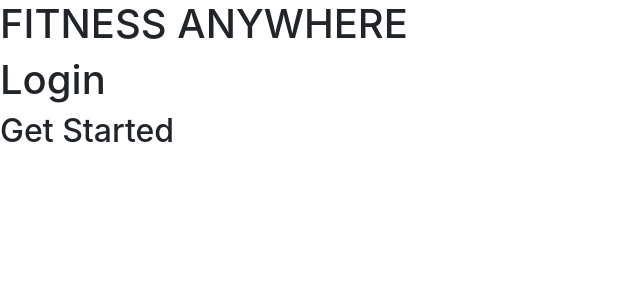
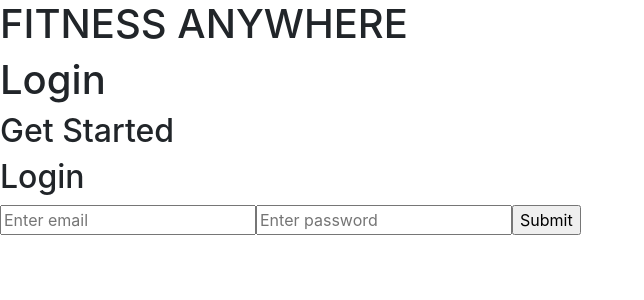
Before and after one commit to AnywhereFitness-BW/frontend, a React (Create React App) app: page /login in a window 1280 px wide. Shown: the top 300 px of the page, without its empty margins (0-644 px from the left). Built offline with nearby package versions, Linux system fonts and the light colour scheme.

Commit message:
"login functional"

```diff
--- a/src/App.js
+++ b/src/App.js
@@ -1,10 +1,12 @@
 import React from "react";
+import Register from "./components/Register";
+import Login from "./components/Login";
 
 import { Route, Link, Switch, useHistory } from "react-router-dom";
 
 function App() {
   const history = useHistory();
-  // history.push("/login");
+  history.push("/login");
 
   return (
     <div className="App">
@@ -12,15 +14,16 @@ function App() {
       <h1>Login</h1>
       <h2>Get Started</h2>
       <Switch>
+        {/* <Register /> */}
         {/* <PrivateRoute exact path="" component={} /> */}
         {/* <PrivateRoute exact path="" component={} /> */}
         {/* <PrivateRoute exact path="" component={} /> */}
         {/* <PrivateRoute exact path="" component={} /> */}
 
         {/* path to login/sign up forms/component */}
-        {/* <Route path="/login" component={} />
-        <Route exact path="/" component={} />
-        <Route path="/signUp" component={} /> */}
+        <Route path="/register" component={Register} />
+        <Route exact path="/login" component={Login} />
+        {/* <Route path="/signUp" component={} /> */}
       </Switch>
     </div>
   );
--- a/src/components/Login.js
+++ b/src/components/Login.js
@@ -1,12 +1,47 @@
-import React from "react";
+import React, { useState } from "react";
+import axios from "axios";
 
 const Login = () => {
+  const [login, setLogin] = useState({
+    email: "",
+    password: "",
+  });
+
+  const [submitIsDisabled, setSubmitIsDisabled] = useState(true);
+
+  const onInputChange = (event) => {
+    setLogin({
+      ...login,
+      [event.target.name]: event.target.value,
+    });
+  };
+
   return (
     <div>
-      <form>
+      <form
+        onSubmit={(event) => {
+          event.preventDefault();
+          axios.get(`?login=${login}`);
+        }}
+      >
         <h2>Login</h2>
-        <input email="email" type="text" placeholder="Enter email" />
-        <input password="password" type="text" placeholder="Enter password" />
+        <input
+          onChange={onInputChange}
+          name="email"
+          email="email"
+          type="text"
+          placeholder="Enter email"
+          value={login.email}
+        />
+        <input
+          onChange={onInputChange}
+          name="password"
+          password="password"
+          type="text"
+          placeholder="Enter password"
+          value={login.password}
+        />
+        <input type="submit" />
       </form>
     </div>
   );
--- a/src/components/Register.js
+++ b/src/components/Register.js
@@ -57,7 +57,6 @@ const Register = () => {
           value={formData.lname}
           placeholder="Last name"
         />
-        <br />
 
         <input
           onChange={onInputChange}
@@ -67,7 +66,6 @@ const Register = () => {
           value={formData.email}
           placeholder="Email address"
         />
-        <br />
 
         <input
           onChange={onInputChange}
@@ -77,7 +75,7 @@ const Register = () => {
           value={formData.password}
           placeholder="Create password"
         />
-        <br />
+
         <label>
           Choose one:
           <select onChange={onInputChange}>
```
Also changed, not shown: 1 other file (tests, documents, lock files or other folders).
